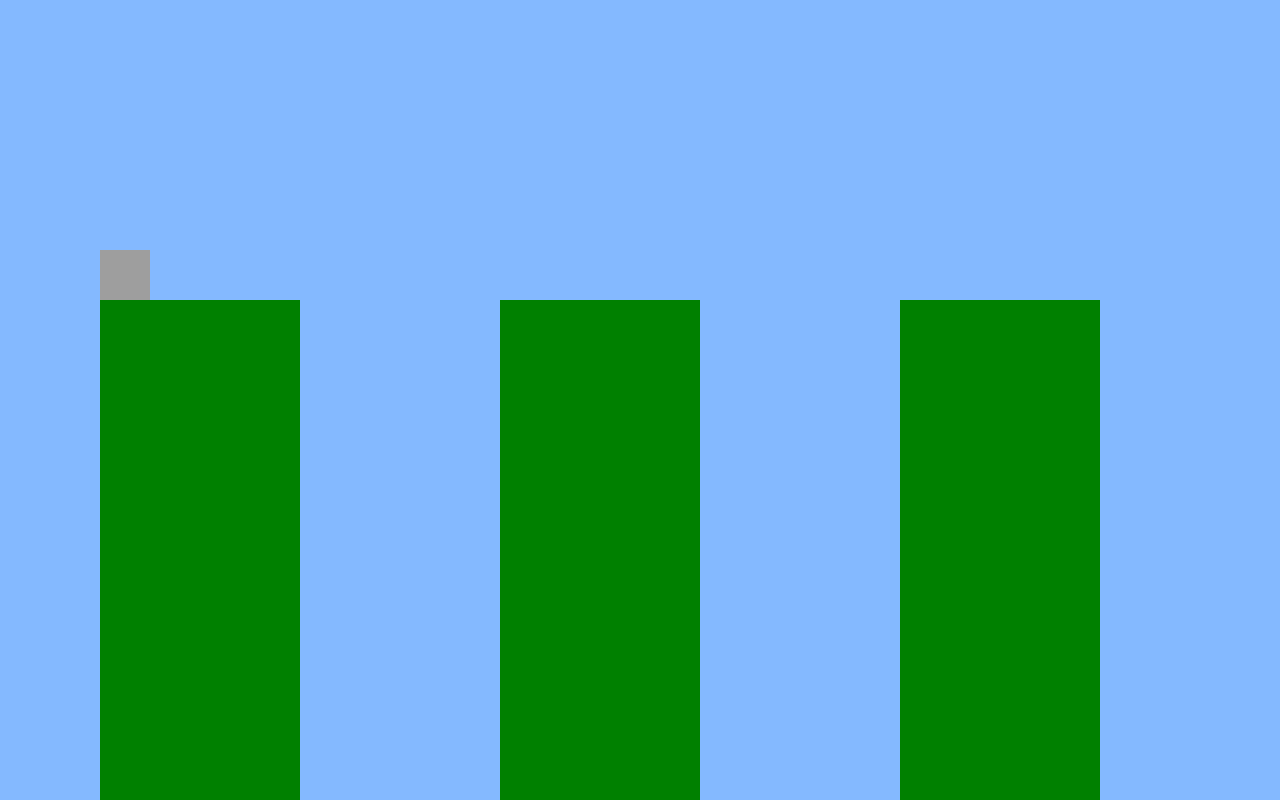
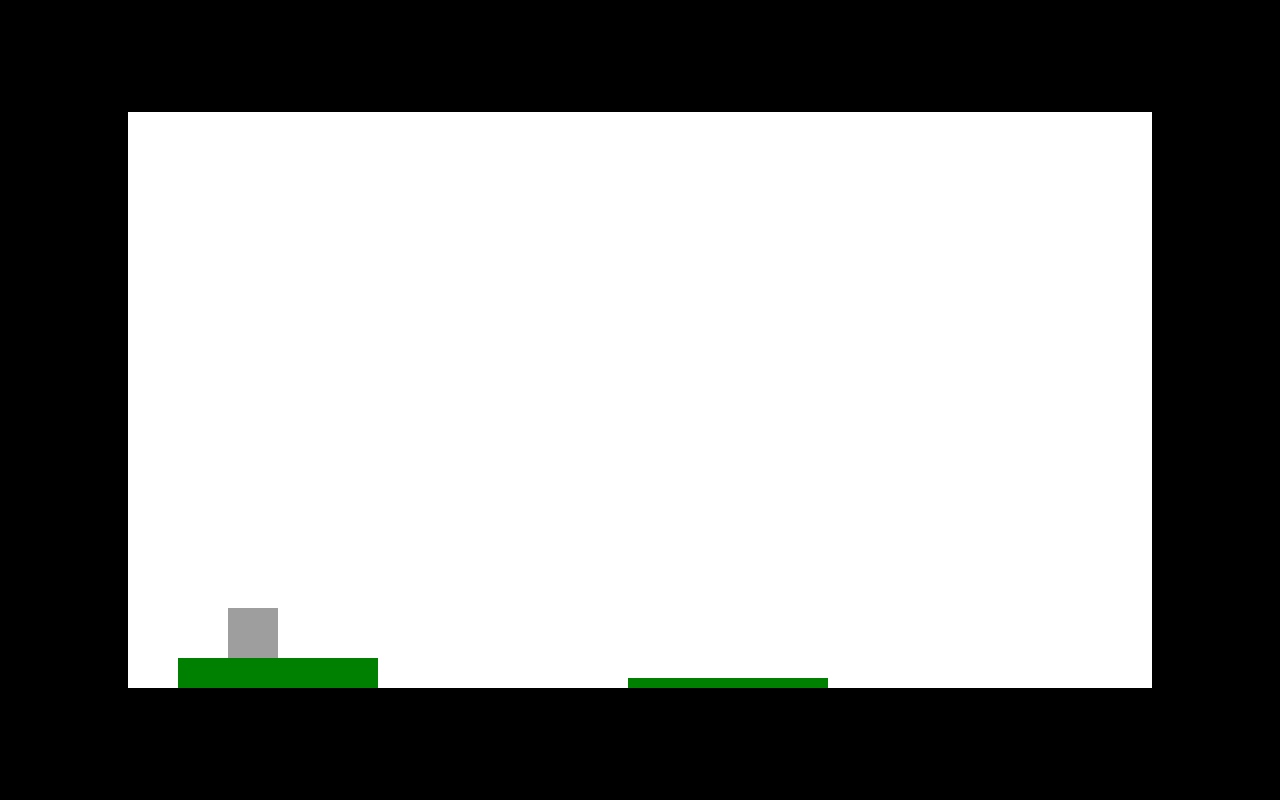
Before and after one commit to WesleyEdwards/trial-game, a website with bundled scripts: page index.html in a window 1280 px wide. Built offline with nearby package versions, Linux system fonts and the light colour scheme.

Commit message:
Fixed Double Jump, made border background black

```diff
--- a/dest/Platform.js
+++ b/dest/Platform.js
@@ -1,5 +1,5 @@
 export class Platform {
-    constructor(position = { x: 100, y: 200 }, width = 100, height = 100, color = "green") {
+    constructor(position = { x: 100, y: 200 }, width = 200, height = 1000, color = "green") {
         this.position = position;
         this.width = width;
         this.height = height;
@@ -9,4 +9,7 @@ export class Platform {
         canvas.fillStyle = this.color;
         canvas.fillRect(this.position.x, this.position.y, this.width, this.height);
     }
+    get rightPos() {
+        return this.position.x + this.width;
+    }
 }
--- a/dest/Player.js
+++ b/dest/Player.js
@@ -1,10 +1,12 @@
-import { FLOOR } from "./main.js";
-const gravity = 0.5;
+// import { FLOOR, MAX_WIDTH } from "./main.js";
+import { MAX_HEIGHT } from "./main.js";
+const gravity = 0.65;
 export class Player {
-    constructor(position = { x: 100, y: 100 }, velocity = { x: 0, y: 0 }, jumps = 0, width = 50, height = 50, color = "red") {
+    constructor(position = { x: 100, y: 100 }, velocity = { x: 0, y: 0 }, width = 50, height = 50, color = "red") {
         this.position = position;
         this.velocity = velocity;
-        this.jumps = jumps;
+        this.jumps = 0;
+        this.jumpPos = null;
         this.width = width;
         this.height = height;
         this.color = color;
@@ -18,9 +20,9 @@ export class Player {
     update(canvas, keys) {
         if (keys.up)
             this.move("Jump");
-        if (keys.right && this.position.x < 500)
+        if (keys.right && this.position.x < 400)
             this.move("MoveRight");
-        if (keys.right && this.position.x >= 500)
+        if (keys.right && this.position.x >= 400)
             this.move("StopX");
         if (keys.left && this.position.x >= 100)
             this.move("MoveLeft");
@@ -30,27 +32,42 @@ export class Player {
             this.move("StopX");
         this.position.x += this.velocity.x;
         this.position.y += this.velocity.y;
-        if (this.position.y + this.height > FLOOR)
+        if (this.bottomPos > MAX_HEIGHT)
             this.move("StopY");
         else
             this.velocity.y += gravity;
         this.draw(canvas);
     }
     move(action) {
-        if (this.velocity.y > 0 && this.jumps > 0)
-            this.jumps = 0;
+        // if (this.velocity.y > 5 && action !== "Jump")
         if (action === "MoveRight")
             this.velocity.x = 10;
         if (action === "MoveLeft" && this.position.x > 0)
             this.velocity.x = -10;
         if (action === "StopX")
             this.velocity.x = 0;
-        if (action === "StopY")
+        if (action === "StopY") {
             this.velocity.y = 0;
-        if (action === "Jump" && this.velocity.y == 0 && this.jumps < 2) {
-            this.velocity.y = -15;
-            this.jumps++;
+            this.position.y = MAX_HEIGHT - this.height;
         }
+        if (this.velocity.y > 3) {
+            this.jumps = 0;
+            this.jumpPos = null;
+        }
+        if (action === "Jump" && Math.abs(this.velocity.y) < 3 && this.jumps < 2) {
+            if ((this.jumpPos && this.jumpPos - this.position.y > 100) ||
+                this.jumpPos === null) {
+                this.velocity.y = -15;
+                this.jumps++;
+                this.jumpPos = this.position.y;
+            }
+        }
+    }
+    get bottomPos() {
+        return this.position.y + this.height;
+    }
+    get rightPos() {
+        return this.position.x + this.width;
     }
 }
 export default Player;
--- a/dest/main.js
+++ b/dest/main.js
@@ -3,24 +3,27 @@ import { Platform } from "./Platform.js";
 import { calcInteractions, initialKeyStatus } from "./utils.js";
 const canvas = document.getElementById("canvas");
 const context = canvas.getContext("2d");
-canvas.width = innerWidth;
-canvas.height = innerHeight;
+// canvas.width = innerWidth;
+// canvas.height = innerHeight;
+canvas.width = 1024;
+canvas.height = 576;
 export const MAX_WIDTH = canvas.width;
 export const MAX_HEIGHT = canvas.height;
-export const FLOOR = canvas.height - 400;
 const keys = initialKeyStatus;
 const player = new Player();
 let scrollOffset = 0;
 const platforms = [
-    new Platform({ x: 100, y: FLOOR - 100 }, 200, 500),
-    new Platform({ x: 500, y: FLOOR - 100 }, 200, 500),
-    new Platform({ x: 900, y: FLOOR - 100 }, 200, 500),
+    new Platform({ x: 50, y: MAX_HEIGHT - 30 }),
+    new Platform({ x: 500, y: MAX_HEIGHT - 10 }),
+    new Platform({ x: 1100, y: MAX_HEIGHT - 50 }),
+    new Platform({ x: 1400, y: MAX_HEIGHT - 100 }),
 ];
 function animate() {
     if (!context)
         throw new Error("Context is null");
     requestAnimationFrame(animate);
-    context.clearRect(0, 0, MAX_WIDTH, MAX_HEIGHT);
+    context.fillStyle = "white";
+    context.fillRect(0, 0, MAX_WIDTH, MAX_HEIGHT);
     platforms.forEach((plat) => plat.draw(context));
     player.update(context, keys);
     calcInteractions(keys, player, platforms, (num) => {
--- a/dest/utils.js
+++ b/dest/utils.js
@@ -5,19 +5,18 @@ export const initialKeyStatus = {
 };
 export function calcInteractions(keys, player, platforms, addScrollOffset) {
     platforms.forEach((platform) => {
-        if (player.position.y + player.height <= platform.position.y &&
-            player.position.y + player.height + player.velocity.y >=
-                platform.position.y &&
-            player.position.x + player.width >= platform.position.x &&
-            player.position.x <= platform.position.x + platform.width) {
+        if (player.bottomPos <= platform.position.y &&
+            player.bottomPos + player.velocity.y >= platform.position.y &&
+            player.rightPos >= platform.position.x &&
+            player.position.x <= platform.rightPos) {
             player.move("StopY");
             player.position.y = platform.position.y - player.height;
         }
-        if (player.velocity.x === 0 && keys.right) {
+        if (keys.right && player.velocity.x === 0) {
             platform.position.x -= 5;
             addScrollOffset(-5);
         }
-        if (player.velocity.x === 0 && keys.left) {
+        if (keys.left && player.velocity.x === 0) {
             platform.position.x += 5;
             addScrollOffset(5);
         }
--- a/index.html
+++ b/index.html
@@ -1,7 +1,12 @@
 <style>
   body {
-    background-color: #84b9ff;
+    background-color: #000000;
     margin: 0;
+    display: flex;
+    flex-direction: column;
+    justify-content: center;
+    align-items: center;
+    height: 100vh;
     overflow-y: hidden;
     overflow-x: hidden;
   }
```
Also changed, not shown: src/Platform.ts (+7 -3 lines), src/Player.ts (+35 -12 lines), src/main.ts (+10 -8 lines), src/utils.ts (+6 -7 lines).
